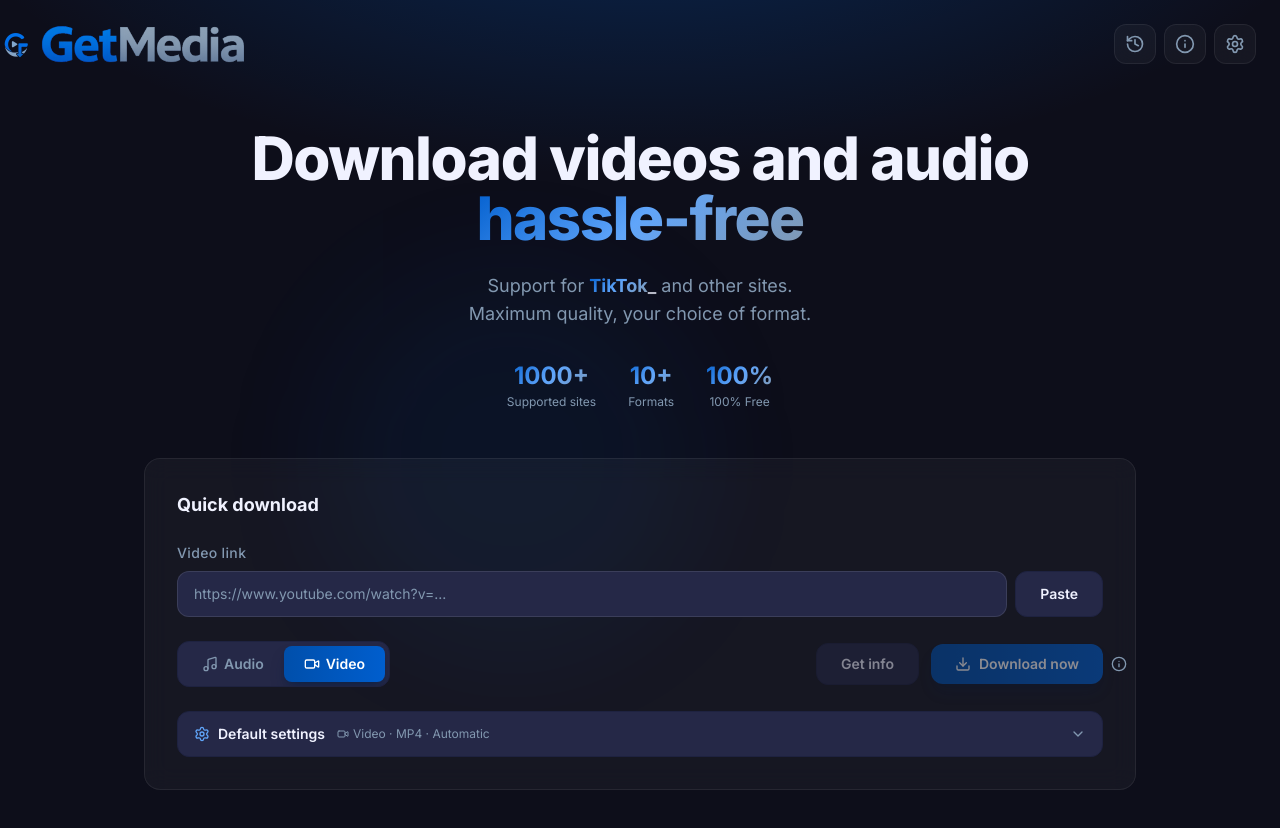
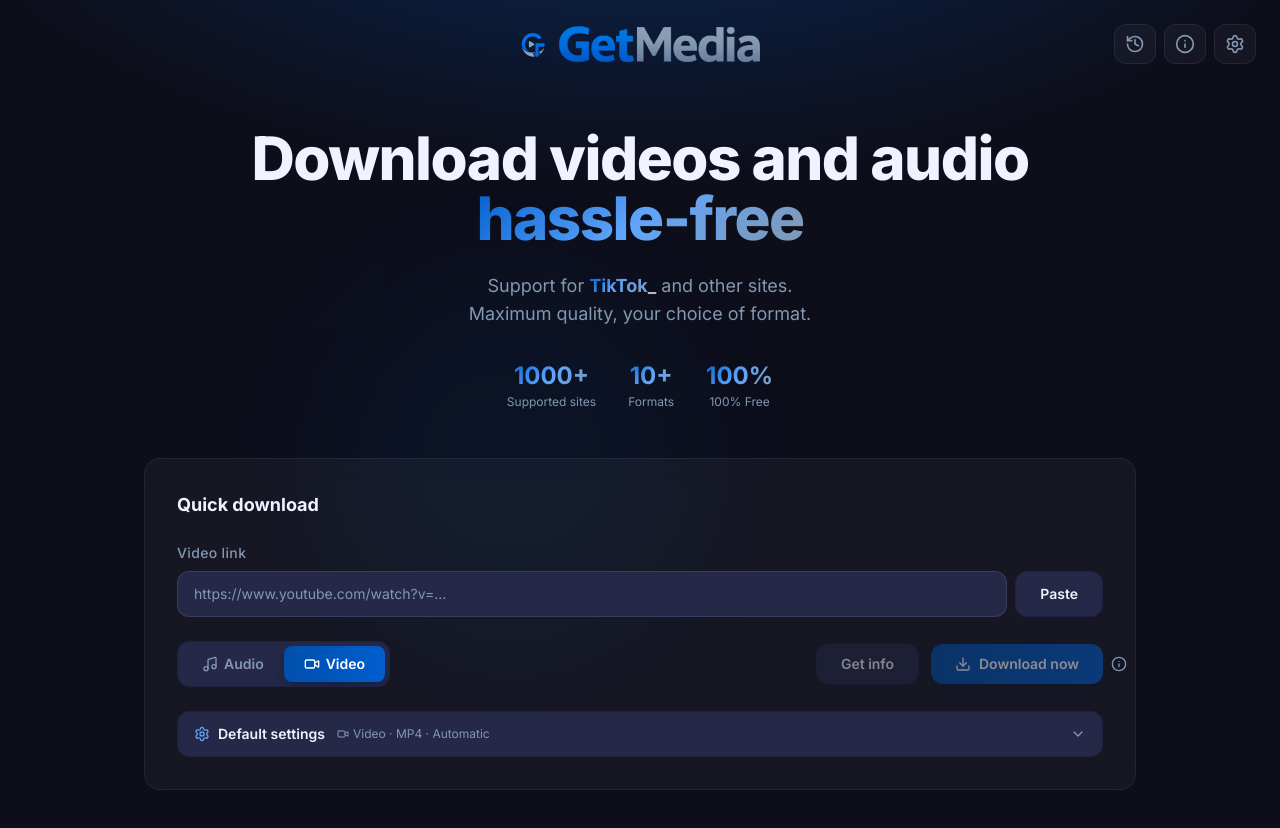
Before and after one commit to ThiagoHDMiranda/GetMedia_Desktop, a React (Vite) app: page / in a window 1280 px wide. Shown: the top 828 px of the page. Built offline with nearby package versions, Linux system fonts and the light colour scheme.

Commit message:
include `add-update.yml` for portable builds

```diff
--- a/package.json
+++ b/package.json
@@ -16,7 +16,7 @@
     "preview": "vite preview",
     "electron:dev": "concurrently -k \"vite\" \"wait-on http://localhost:3001 && cross-env ELECTRON_DEV=1 electron .\"",
     "electron:compile": "tsc -p electron/tsconfig.json",
-    "electron:build": "vite build && tsc -p electron/tsconfig.json && electron-builder --win",
+    "electron:build": "vite build && tsc -p electron/tsconfig.json && electron-builder --win --publish never",
     "release": "vite build && tsc -p electron/tsconfig.json && electron-builder --win --publish always"
   },
   "dependencies": {
@@ -68,6 +68,10 @@
       {
         "from": "ffmpeg.exe",
         "to": "binaries/ffmpeg.exe"
+      },
+      {
+        "from": "build/app-update.yml",
+        "to": "app-update.yml"
       }
     ],
     "publish": {
--- a/src/App.tsx
+++ b/src/App.tsx
@@ -19,6 +19,9 @@ import {
   historyUpdate as bridgeHistoryUpdate,
 } from "@/lib/desktop-bridge";
 import { useUpdater } from "@/hooks/useUpdater";
+// Import images so Vite bundles them with correct relative paths (works in production Electron)
+import iconUrl from "@/assets/getmedia_icon_512x512.png";
+import logoUrl from "@/assets/getmedia.png";
 
 export default function App() {
   const { t } = useTranslation();
@@ -203,9 +206,9 @@ export default function App() {
         <div className="absolute top-1/3 left-1/4 w-96 h-96 rounded-full bg-brand-600/10 blur-3xl animate-pulse-slow" />
         <div className="absolute bottom-1/4 right-1/4 w-64 h-64 rounded-full bg-brand-400/8 blur-3xl animate-pulse-slow animate-delay-200" />
       </div>
-      <div className="absolute top-6 place-self-center flex items-center justify-center gap-2">
-          <img src={"/getmedia_icon_512x512.png"} className="w-auto h-8 relative top-0.5" />
-          <img src={"/getmedia.png"} className="w-auto h-10" />
+      <div className="w-full absolute top-6 place-self-center flex items-center justify-center gap-2">
+          <img src={iconUrl} className="w-auto h-8 relative top-0.5" />
+          <img src={logoUrl} className="w-auto h-10" />
         </div>
       <div className="mx-auto max-w-5xl px-4 py-12 space-y-12 relative">
         {/* Top-bar buttons — fixed right cluster (History + About + Settings) */}
```
Also changed, not shown: electron/main.ts (+7 -0 lines), src/assets/getmedia.png (added), src/assets/getmedia_icon_512x512.png (added), 1 other file (tests, documents, lock files or other folders).
